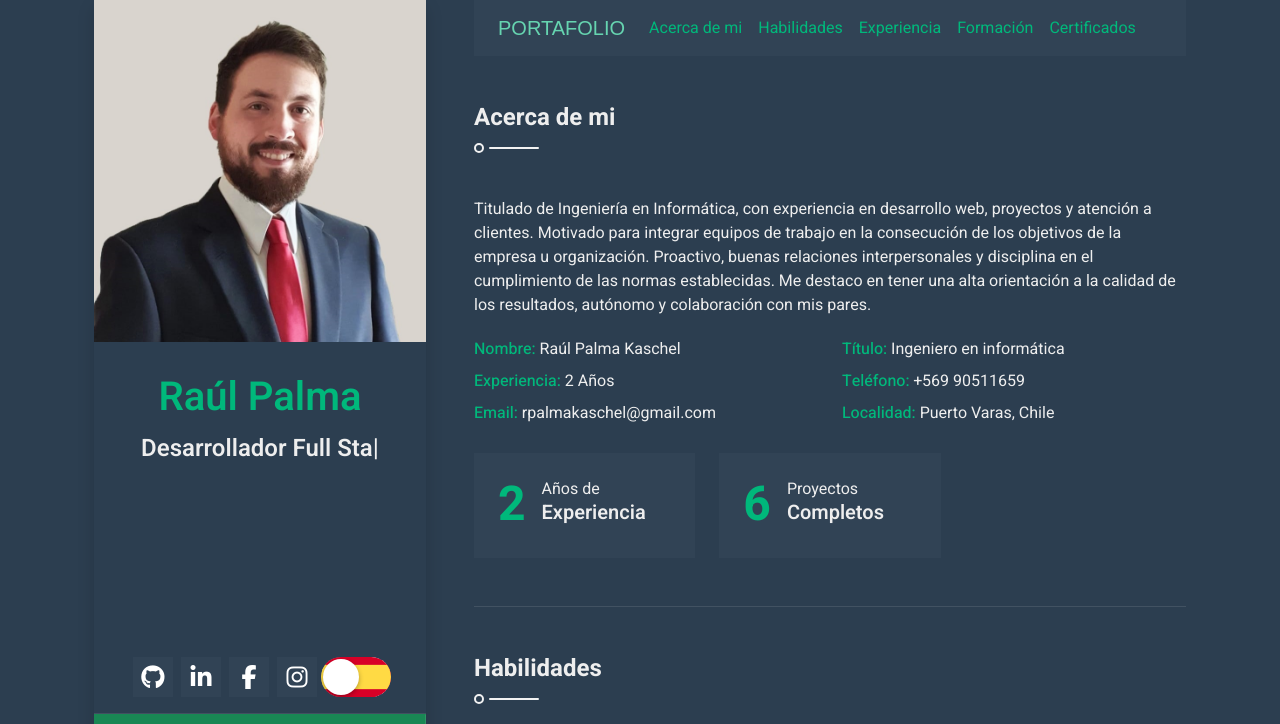
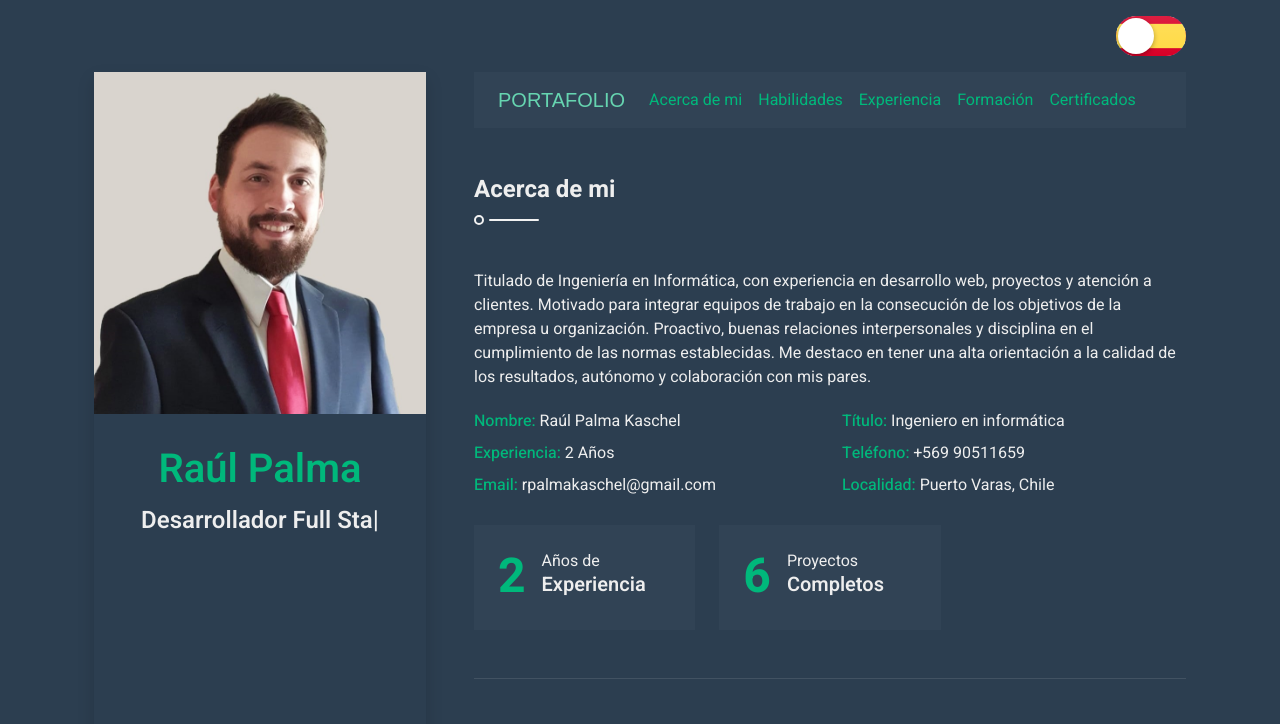
Before and after one commit to Rpalmak/Rpalmak.githb.io, a plain HTML site: page index.html in a window 1280 px wide. Shown: the top 724 px of the page. Drawn offline with nearby package versions, Linux system fonts and the light colour scheme.

Commit message:
botón para cambiar idiomas bien posicionado

```diff
--- a/css/style.css
+++ b/css/style.css
@@ -258,8 +258,9 @@
 }
 
 .language-switch {
-  display: flex;
+  display: inline-flex;
   align-items: center;
+  position: relative;
 }
 
 .toggle-container {
@@ -284,14 +285,25 @@
 .flag-icon:first-child {
   left: 0;
   opacity: 1;
-  z-index: 1; /* Agregamos una propiedad z-index para asegurar que la bandera esté por encima del círculo blanco */
+  z-index: 1;
 }
 
 .flag-icon:last-child {
   right: 0;
   opacity: 0;
-  z-index: 0; /* Agregamos una propiedad z-index para asegurar que la bandera esté por debajo del círculo blanco */
+  z-index: 0;
 }
+.reflection {
+  position: absolute;
+  top: 0;
+  left: 0;
+  width: 100%;
+  height: 100%;
+  background-image: linear-gradient(to bottom, rgba(255, 255, 255, 0.2) 0%, transparent 100%);
+  opacity: 0.6;
+  z-index: 1;
+}
+
 
 .language-switch.active .flag-icon:first-child {
   z-index: 1;
@@ -323,6 +335,7 @@
 .language-switch.active .toggle-circle {
   transform: translateX(34px);
 }
+
 
 
 
--- a/index.html
+++ b/index.html
@@ -45,7 +45,19 @@
 <body>
     <div class="container">
         <div class="row g-5">
-            <div class="col-lg-4 sticky-lg-top vh-100">
+            <!--header-->
+            <header class="d-flex justify-content-end mb-3 pt-3">
+            <div class="language-switch">
+                <div class="toggle-container">
+                    <img class="flag-icon active" src="/img/spanish.png" alt="Español" />
+                    <img class="flag-icon" src="/img/english.png" alt="English" />
+                    <div class="toggle-circle"></div>
+                    <div class="reflection"></div>
+                </div>
+            </div>
+            </header>
+            <!--header-->
+            <div class="col-lg-4 sticky-lg-top vh-100 mt-0">
                 <div class="d-flex flex-column h-100 text-center shadow">
                     <img class="w-100 img-fluid mb-4" src="img/profile.jpg" alt="Image" />
                     <h1 class="text-primary mt-2">Raúl Palma</h1>
@@ -65,14 +77,10 @@
                             href="https://www.facebook.com/rpalmak/"><i class="fab fa-facebook-f"></i></a>
                         <a class="btn btn-secondary btn-square mx-1" target="_blank"
                             href="https://www.instagram.com/rpalmak/"><i class="fab fa-instagram"></i></a>
-                        <div class="language-switch">
-                            <div class="toggle-container">
-                                <img class="flag-icon active" src="/img/spanish.png" alt="Español" />
-                                <img class="flag-icon" src="/img/english.png" alt="English" />
-                                <div class="toggle-circle"></div>
+
                     </div>
-                        </div>
-                    </div>
+
+
 
 
                     <div class="d-flex align-items-end justify-content-between border-top">
@@ -83,13 +91,15 @@
             </div>
 
 
-            <div class="col-lg-8">
+
+            <div class="col-lg-8 mt-0">
                 <!-- Navbar Start -->
                 <nav class="navbar navbar-expand-xl navbar-expand-lg bg-secondary sticky-top">
                     <div class="container">
                         <a class="navbar-brand" href="#portfolio-section">Portafolio</a>
-                      <button class="navbar-toggler ml-auto" type="button" data-toggle="collapse" data-target="#navbarNav"
-                        aria-controls="navbarNav" aria-expanded="false" aria-label="Toggle navigation">
+                        <button class="navbar-toggler ml-auto" type="button" data-toggle="collapse"
+                            data-target="#navbarNav" aria-controls="navbarNav" aria-expanded="false"
+                            aria-label="Toggle navigation">
                             <span class="navbar-toggler-icon"></span>
                         </button>
                         <div class="collapse navbar-collapse" id="navbarNav">
@@ -263,7 +273,7 @@
                         <div class="position-relative mb-4">
                             <span class="bi bi-arrow-right fs-4 text-light position-absolute"
                                 style="top: -5px; left: -50px"></span>
-                            <h5 class="mb-1">Desarrollador Fiori Junior</h5>
+                            <h5 class="mb-1">Desarrollador Fiori</h5>
                             <p class="mb-2">KSE | <small>2022 - Presente</small></p>
                             <ul>
                                 <li>
@@ -554,8 +564,7 @@
                             <div class="col-md-4 portfolio-item second mb-4">
                                 <a href="img/portafolio/ipsenjohnsen.png" data-lightbox="second"
                                     title="Haz clic para agrandar" class="portafolio-item">
-                                    <img class="d-block w-100 zoomable"
-                                        src="img/portafolio/ipsenjohnsen.png"
+                                    <img class="d-block w-100 zoomable" src="img/portafolio/ipsenjohnsen.png"
                                         alt="Certificado de SAP Fiori Developer">
                                     <div class="zoom-overlay">
                                         <i class="fas fa-search-plus"></i>
@@ -568,8 +577,7 @@
                             <div class="col-md-4 portfolio-item third mb-4">
                                 <a href="img/portafolio/thornpixelshop.com.png" data-lightbox="third"
                                     title="Haz clic para agrandar" class="portafolio-item">
-                                    <img class="d-block w-100 zoomable"
-                                        src="img/portafolio/thornpixelshop.com.png"
+                                    <img class="d-block w-100 zoomable" src="img/portafolio/thornpixelshop.com.png"
                                         alt="Certificado de SAP Fiori Developer">
                                     <div class="zoom-overlay">
                                         <i class="fas fa-search-plus"></i>
@@ -607,8 +615,7 @@
                             <div class="col-md-4 portfolio-item fifth mb-4">
                                 <a href="img/portafolio/Tesis-categorias.png" data-lightbox="fifth"
                                     title="Haz clic para agrandar" class="portafolio-item">
-                                    <img class="d-block w-100 zoomable"
-                                        src="img/portafolio/Tesis-categorias.png"
+                                    <img class="d-block w-100 zoomable" src="img/portafolio/Tesis-categorias.png"
                                         alt="Certificado de SAP Fiori Developer">
                                     <div class="zoom-overlay">
                                         <i class="fas fa-search-plus"></i>
@@ -618,8 +625,7 @@
                             <div class="col-md-4 portfolio-item fifth mb-4">
                                 <a href="img/portafolio/Tesis-compras.png" data-lightbox="fifth"
                                     title="Haz clic para agrandar" class="portafolio-item">
-                                    <img class="d-block w-100 zoomable"
-                                        src="img/portafolio/Tesis-compras.png"
+                                    <img class="d-block w-100 zoomable" src="img/portafolio/Tesis-compras.png"
                                         alt="Certificado de SAP Fiori Developer">
                                     <div class="zoom-overlay">
                                         <i class="fas fa-search-plus"></i>
@@ -629,8 +635,7 @@
                             <div class="col-md-4 portfolio-item fifth mb-4">
                                 <a href="img/portafolio/Tesis-info.png" data-lightbox="fifth"
                                     title="Haz clic para agrandar" class="portafolio-item">
-                                    <img class="d-block w-100 zoomable"
-                                        src="img/portafolio/Tesis-info.png"
+                                    <img class="d-block w-100 zoomable" src="img/portafolio/Tesis-info.png"
                                         alt="Certificado de SAP Fiori Developer">
                                     <div class="zoom-overlay">
                                         <i class="fas fa-search-plus"></i>
@@ -640,8 +645,7 @@
                             <div class="col-md-4 portfolio-item fifth mb-4">
                                 <a href="img/portafolio/Tesis-sesiones.png" data-lightbox="fifth"
                                     title="Haz clic para agrandar" class="portafolio-item">
-                                    <img class="d-block w-100 zoomable"
-                                        src="img/portafolio/Tesis-sesiones.png"
+                                    <img class="d-block w-100 zoomable" src="img/portafolio/Tesis-sesiones.png"
                                         alt="Certificado de SAP Fiori Developer">
                                     <div class="zoom-overlay">
                                         <i class="fas fa-search-plus"></i>
@@ -651,8 +655,7 @@
                             <div class="col-md-4 portfolio-item fifth mb-4">
                                 <a href="img/portafolio/Tesis-stock.png" data-lightbox="fifth"
                                     title="Haz clic para agrandar" class="portafolio-item">
-                                    <img class="d-block w-100 zoomable"
-                                        src="img/portafolio/Tesis-stock.png"
+                                    <img class="d-block w-100 zoomable" src="img/portafolio/Tesis-stock.png"
                                         alt="Certificado de SAP Fiori Developer">
                                     <div class="zoom-overlay">
                                         <i class="fas fa-search-plus"></i>
--- a/js/main.js
+++ b/js/main.js
@@ -95,14 +95,6 @@ $(document).ready(function () {
 
 
 
-      const toggleContainer = document.querySelector('.toggle-container');
-const flagIcons = toggleContainer.querySelectorAll('.flag-icon');
-
-toggleContainer.addEventListener('click', function () {
-  flagIcons.forEach(function (flagIcon) {
-    flagIcon.classList.toggle('active');
-  });
-});
 
 
 
```
Lines whose indentation alone changed are shown as unchanged.
